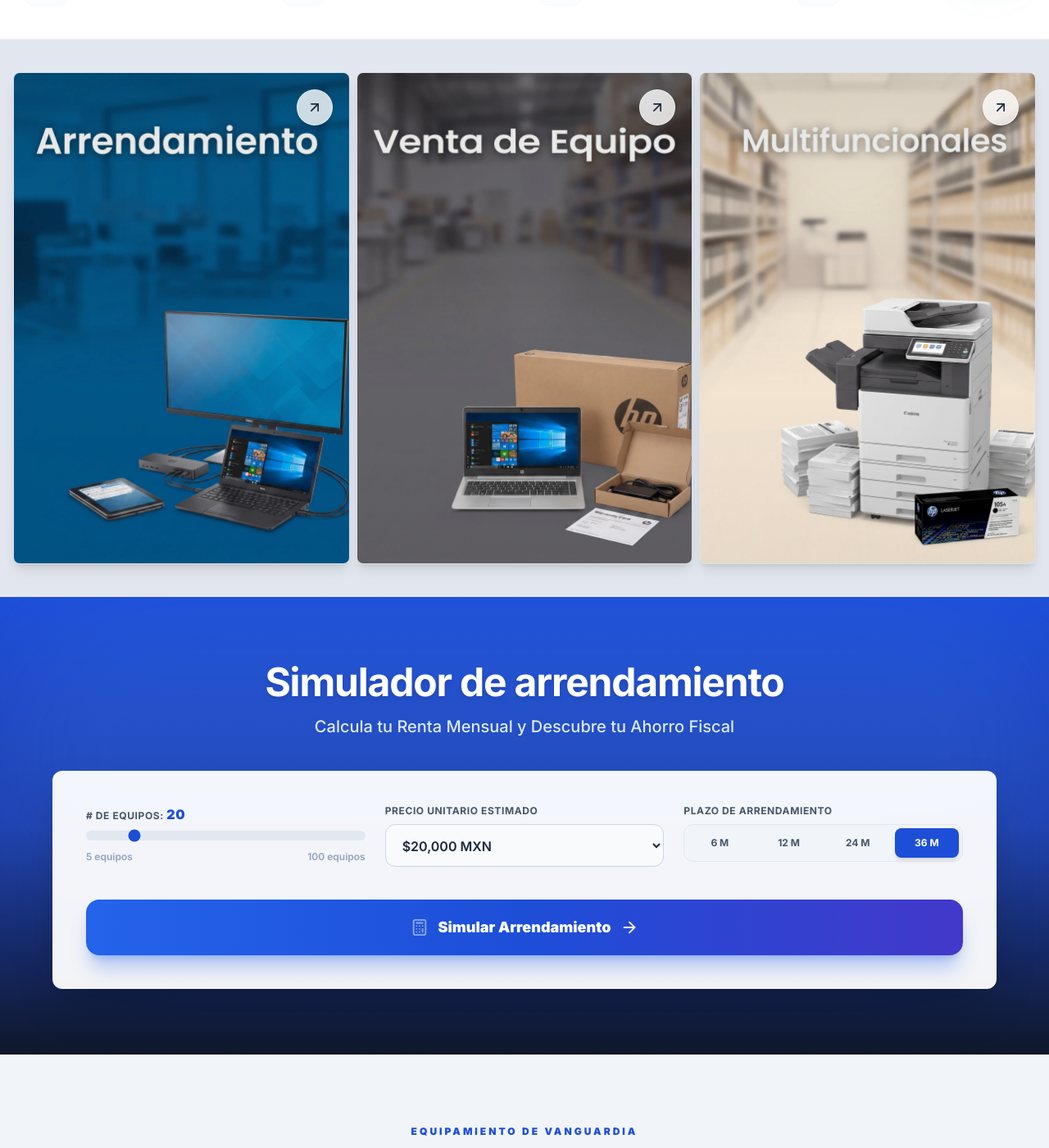
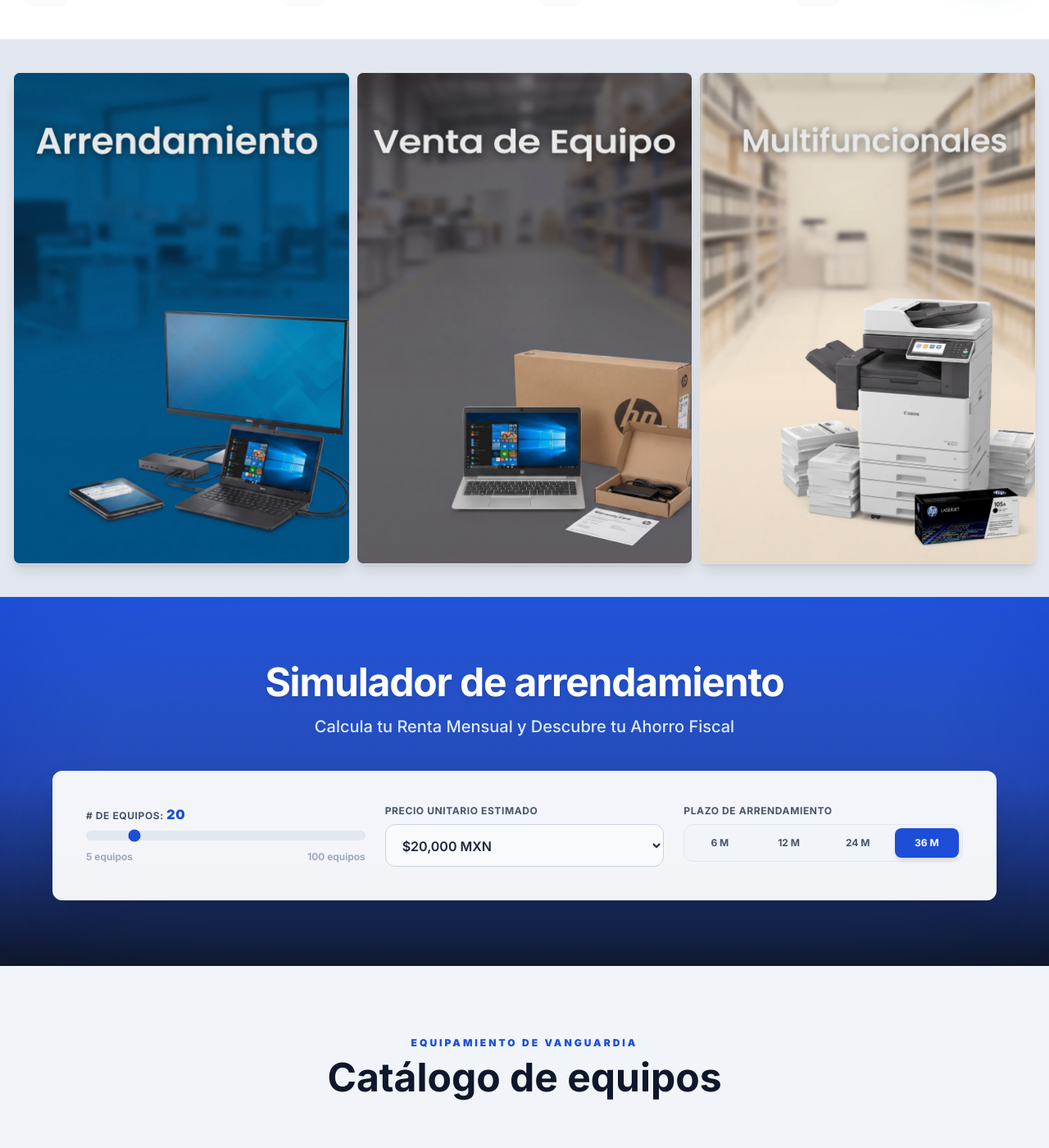
Before and after one commit to jhon-henao13/rtproyectos-landing, a React (Vite) app: page / in a window 1280 px wide. Shown: the part 800-2200 px from the top of the page at 82% size. Built offline with nearby package versions, Linux system fonts and the light colour scheme.

Commit message:
fix: ajustes/correciones en GridGallery, ContactModal, LeasingCalculator, EquipmentCatalog & ComparisonTable

```diff
--- a/src/components/ComparisonTable.jsx
+++ b/src/components/ComparisonTable.jsx
@@ -111,7 +111,6 @@ export default function ComparisonTable() {
 
               <div className="text-center sm:text-left">
                 <div className="flex items-center space-x-2 justify-center">
-                  <span className="text-base font-extrabold text-brand-navy tracking-tight">RT Proyectos</span>
 
                     <img
                       src={logoAsset}
--- a/src/components/ContactModal.jsx
+++ b/src/components/ContactModal.jsx
@@ -132,11 +132,11 @@ export default function ContactModal({ isOpen, onClose }) {
                 </div>
 
                 <h3 className="text-xl sm:text-2xl font-bold text-slate-900 tracking-tight">
-                  Trabaja con nosotros
+                  Cotiza tus equipos
                 </h3>
 
-                {/* Banner Rojo / Destacado según la referencia gráfica */}
-                <div className="w-full bg-blue-500 text-white text-xs sm:text-sm font-semibold py-2 px-4 rounded-xl shadow-sm">
+                {/* Banner Blue / Destacado según la referencia gráfica */}
+                <div className="w-full text-black text-xs sm:text-sm font-semibold py-2 px-4 rounded-xl shadow-sm">
                   Reserva una cita usando tu correo de empresa para agilizar el proceso.
                 </div>
               </div>
--- a/src/components/EquipmentCatalog.jsx
+++ b/src/components/EquipmentCatalog.jsx
@@ -20,7 +20,7 @@ const catalogCategories = [
         id: 1,
         modelName: 'Espacio de Trabajo Ejecutivo',
         brand: 'ENTORNO DE OFICINA',
-        image: 'https://images.unsplash.com/photo-1497366216548-37526070297c?q=80&w=1200&auto=format&fit=crop',
+        image: 'https://images.unsplash.com/photo-1563986768609-322da13575f3?q=80&w=1200&auto=format&fit=crop',
         isWorkspace: true,
       },
       {
@@ -124,37 +124,40 @@ const catalogCategories = [
     ctaText: 'Cotizar Multis',
     ctaLink: '#simulador',
     items: [
+
       {
         id: 1,
-        modelName: 'Centro de Impresión Corporativo',
-        brand: 'ENTORNO DE OFICINA',
-        image: 'https://images.unsplash.com/photo-1563986768609-322da13575f3?q=80&w=1200&auto=format&fit=crop',
-        isWorkspace: true,
+        modelName: 'MX-304W',
+        brand: 'Sharp',
+        image: 'https://mediaserver.goepson.com/adaptivemedia/rendition?id=71b6b9fde8ff5356b828bd2be1040df510119f75&vid=71b6b9fde8ff5356b828bd2be1040df510119f75&prid=1200Wx1200H&clid=SAPDAM&prclid=banner&assetDescr=L5590-690x460-7',
       },
       {
         id: 2,
-        modelName: 'MX-304W',
+        modelName: 'MX-5070',
         brand: 'Sharp',
-        image: 'https://images.unsplash.com/photo-1612815154858-60aa4c59eaa6?q=80&w=1000&auto=format&fit=crop',
+        image: 'https://netcopiadoras.com/cdn/shop/files/1684177802_0_2048x.jpg?v=9053248166165567779',
       },
       {
         id: 3,
-        modelName: 'MX-5070',
+        modelName: 'MX-3051',
         brand: 'Sharp',
-        image: 'https://images.unsplash.com/photo-1589829085413-56de8ae18c73?q=80&w=1000&auto=format&fit=crop',
+        image: 'https://encrypted-tbn0.gstatic.com/images?q=tbn:ANd9GcRReZNKptd1xa_9cZ-22WgYv9B-FJGv2mfR30dk43UL3vYq4DW2v_qt-4A&s=10',
       },
       {
         id: 4,
-        modelName: 'MX-3051',
+        modelName: 'MX-455W',
         brand: 'Sharp',
-        image: 'https://images.unsplash.com/photo-1562654501-a0ccc0fc3fb1?q=80&w=1000&auto=format&fit=crop',
+        image: 'https://www.ricoh.es/media/Ricoh%20All-in-one%20Printers%20-%20Category%201440x680jpg_tcm77-66154.jpg',
       },
+
       {
         id: 5,
-        modelName: 'MX-455W',
-        brand: 'Sharp',
-        image: 'https://images.unsplash.com/photo-1588702547919-26089e690ecc?q=80&w=1000&auto=format&fit=crop',
+        modelName: 'Centro de Impresión Corporativo',
+        brand: 'ENTORNO DE OFICINA',
+        image: 'https://images.ctfassets.net/ao073xfdpkqn/6lqpG9l1yjfTrRns62dl1W/a260ea8a598c9c188311fd9b1c168861/Lexmark-CX950se-printer-beside-conference-room-650x510.jpg',
+        isWorkspace: true,
       },
+
     ]
   }
 ];
--- a/src/components/GridGallery.jsx
+++ b/src/components/GridGallery.jsx
@@ -57,11 +57,6 @@ export default function GridGallery() {
               {/* Gradient Overlay superior sutil para dar profundidad */}
               <div className="absolute inset-0 bg-gradient-to-b from-black/20 via-transparent to-black/10 opacity-60 group-hover:opacity-40 transition-opacity duration-500 pointer-events-none"></div>
 
-              {/* Botón flotante interactivo (Aparece en la esquina superior derecha al hacer Hover) */}
-              <div className="absolute top-5 right-5 z-10 w-11 h-11 rounded-full bg-white/80 backdrop-blur-md border border-white/60 flex items-center justify-center text-slate-800 shadow-md group-hover:bg-brand-primary group-hover:text-white group-hover:border-brand-primary group-hover:scale-110 transition-all duration-300">
-                <ArrowUpRight size={20} className="group-hover:translate-x-0.5 group-hover:-translate-y-0.5 transition-transform duration-300" />
-              </div>
-
               {/* Borde brillante al pasar el cursor */}
               <div className="absolute inset-0 rounded-md md:rounded-lg border-2 border-transparent group-hover:border-white/40 transition-colors duration-500 pointer-events-none z-20"></div>
             </motion.div>
--- a/src/components/LeasingCalculator.jsx
+++ b/src/components/LeasingCalculator.jsx
@@ -184,18 +184,6 @@ export default function LeasingCalculator() {
 
             </div>
 
-            {/* BOTÓN DE ACCIÓN PRINCIPAL (En color naranja de alto contraste) */}
-            {/* BOTÓN DE ACCIÓN PRINCIPAL (Azul corporativo de alto impacto) */}
-            <div className="pt-2">
-              <button
-                type="submit"
-                className="w-full bg-gradient-to-r from-blue-600 via-blue-700 to-indigo-700 hover:from-blue-700 hover:to-indigo-800 text-white font-extrabold text-lg py-5 px-8 rounded-2xl shadow-xl shadow-blue-600/30 hover:shadow-blue-600/45 hover:-translate-y-0.5 active:translate-y-0 transition-all duration-300 flex items-center justify-center space-x-3 cursor-pointer"
-              >
-                <Calculator size={22} className="animate-pulse" />
-                <span>Simular Arrendamiento</span>
-                <ArrowRight size={22} />
-              </button>
-            </div>
 
           </form>
 
```
